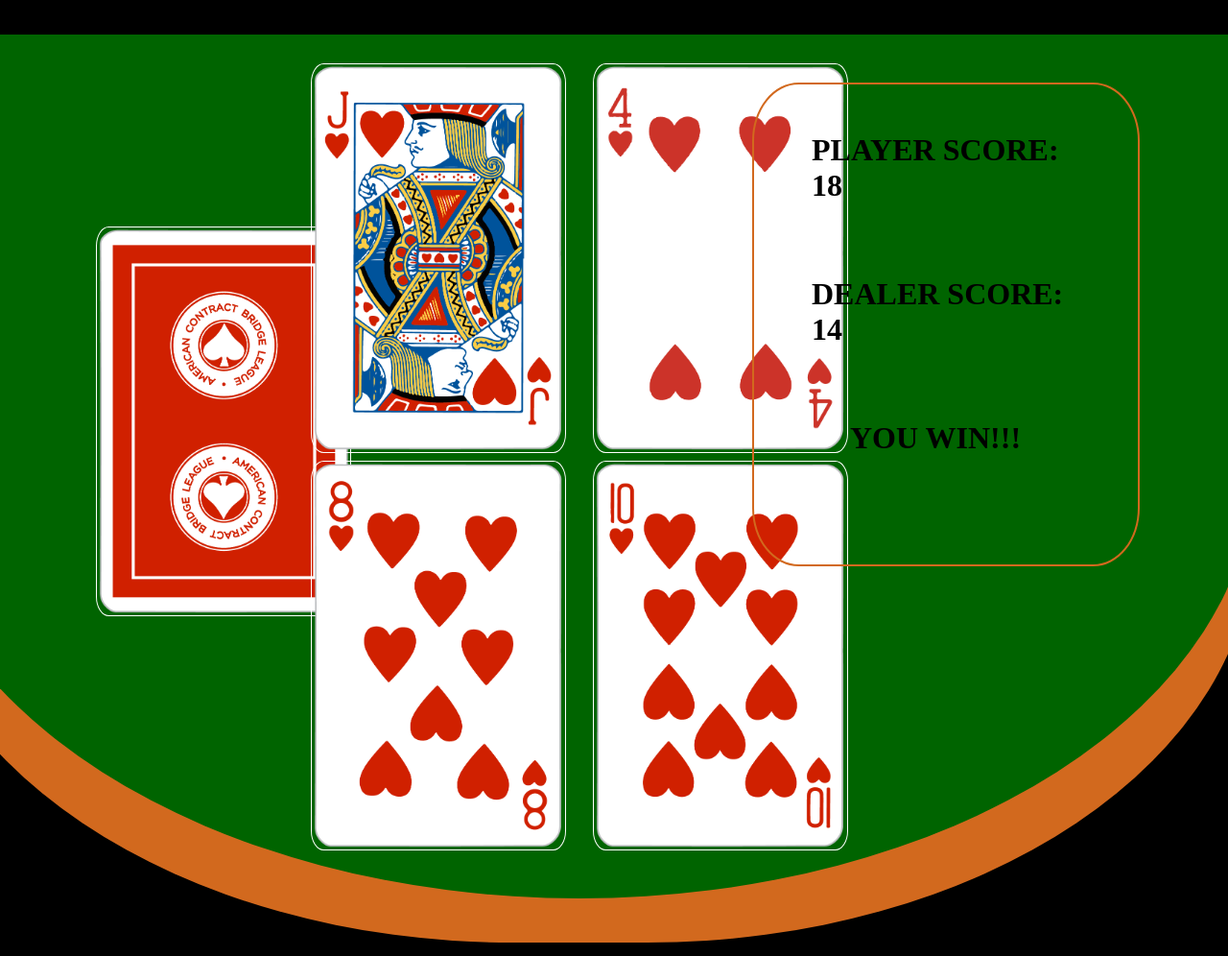
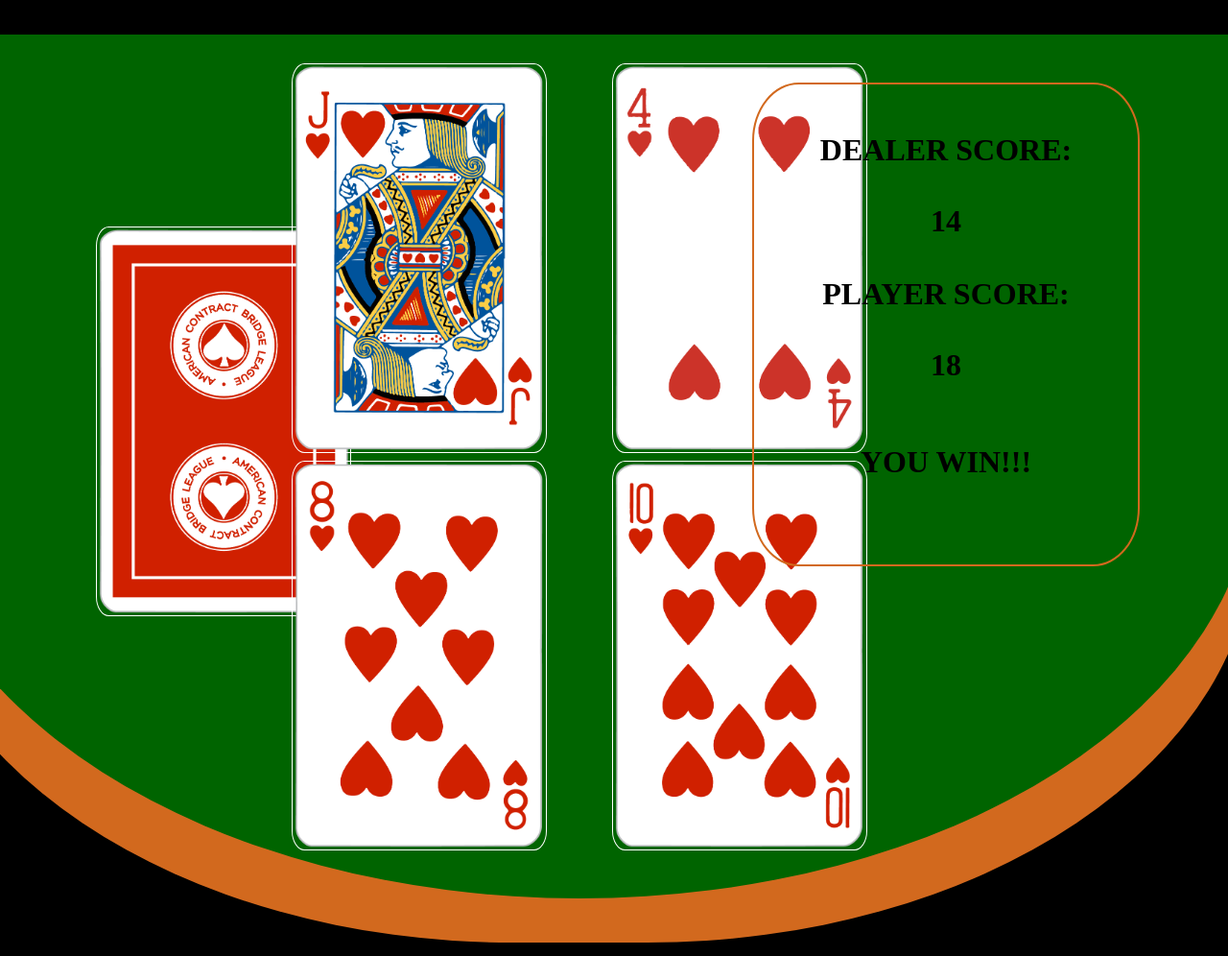
Before and after one commit to mattap86/Blackjack, a PHP site: page / in a window 1280 px wide. Shown: the whole page at 96% size. Run offline with PHP 8.4, Linux system fonts and the light colour scheme.

Commit message:
restyled scores in styles and index

```diff
--- a/css/styles.css
+++ b/css/styles.css
@@ -26,8 +26,17 @@ body {
 
 .cardHolders {
     position: relative;
-    width: 560px;
+    width: 600px;
     height: 850px;
+}
+
+.playerName {
+    width: 50px;
+    height: 350px;
+    transform: rotate(90deg);
+    color: #000000;
+    font-size: 2em;
+    font-weight: bold;
 }
 
 .cardHolder, .deckHolderBorder {
@@ -42,6 +51,7 @@ body {
     top: 200px;
     left: 200px;
 }
+
 .deckHolder {
     position: absolute;
     top: 2px;
@@ -74,23 +84,22 @@ body {
 }
 
 .playerScore, .dealerScore, .winner {
+    width: 100%;
     font-size: 2em;
     font-weight: bold;
     position: absolute;
     top: 10%;
-    left: 15%;
+    left: 50%;
+    transform: translate(-50%);
+    text-align: center;
 }
 
 .dealerScore {
     top: 40%;
-    left: 15%;
 }
 
 .winner {
-    width: 50%;
-    top: 70%;
-    left: 25%;
-    text_align: center;
+    top: 75%;
 }
 
 img {
--- a/index.php
+++ b/index.php
@@ -33,6 +33,9 @@ require_once 'php/function.php';
                 <div class="cardHolder dealerCardHolder1">
                     <img src="images/<?php echo $card2['card']; ?>"/>
                 </div>
+                <div class="playerName">
+                    <p>DEALER</p>
+                </div>
                 <div class="cardHolder dealerCardHolder2">
                     <img src="images/<?php echo $card4['card']; ?>"/>
                 </div>
@@ -45,12 +48,12 @@ require_once 'php/function.php';
             </div>
             <div class="results">
                 <div class="playerScore">
-                    <p><b>PLAYER SCORE:</b></p>
-                    <p><?php echo $you; ?></p>
+                    <p><b>DEALER SCORE:</b></p>
+                    <p><?php echo '<br>' . $dealer; ?></p>
                 </div>
                 <div class="dealerScore">
-                    <p><b>DEALER SCORE:</b></p>
-                    <p> <?php echo $dealer; ?></p>
+                    <p><b>PLAYER SCORE:</b></p>
+                    <p> <?php echo '<br>' . $you; ?></p>
                 </div>
                 <div class="winner">
                     <p><b><?php echo $winner; ?></b></p>
```
